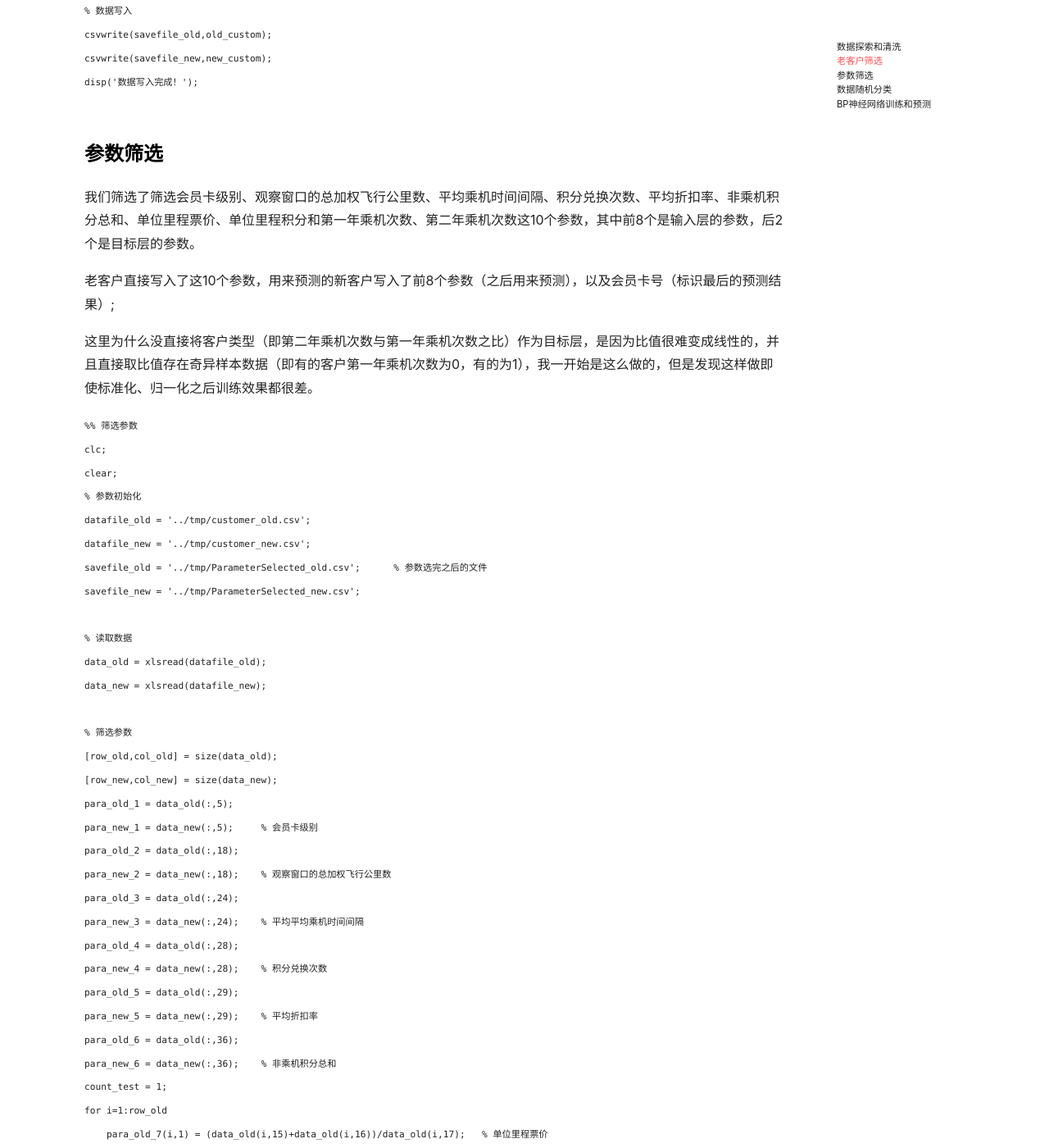
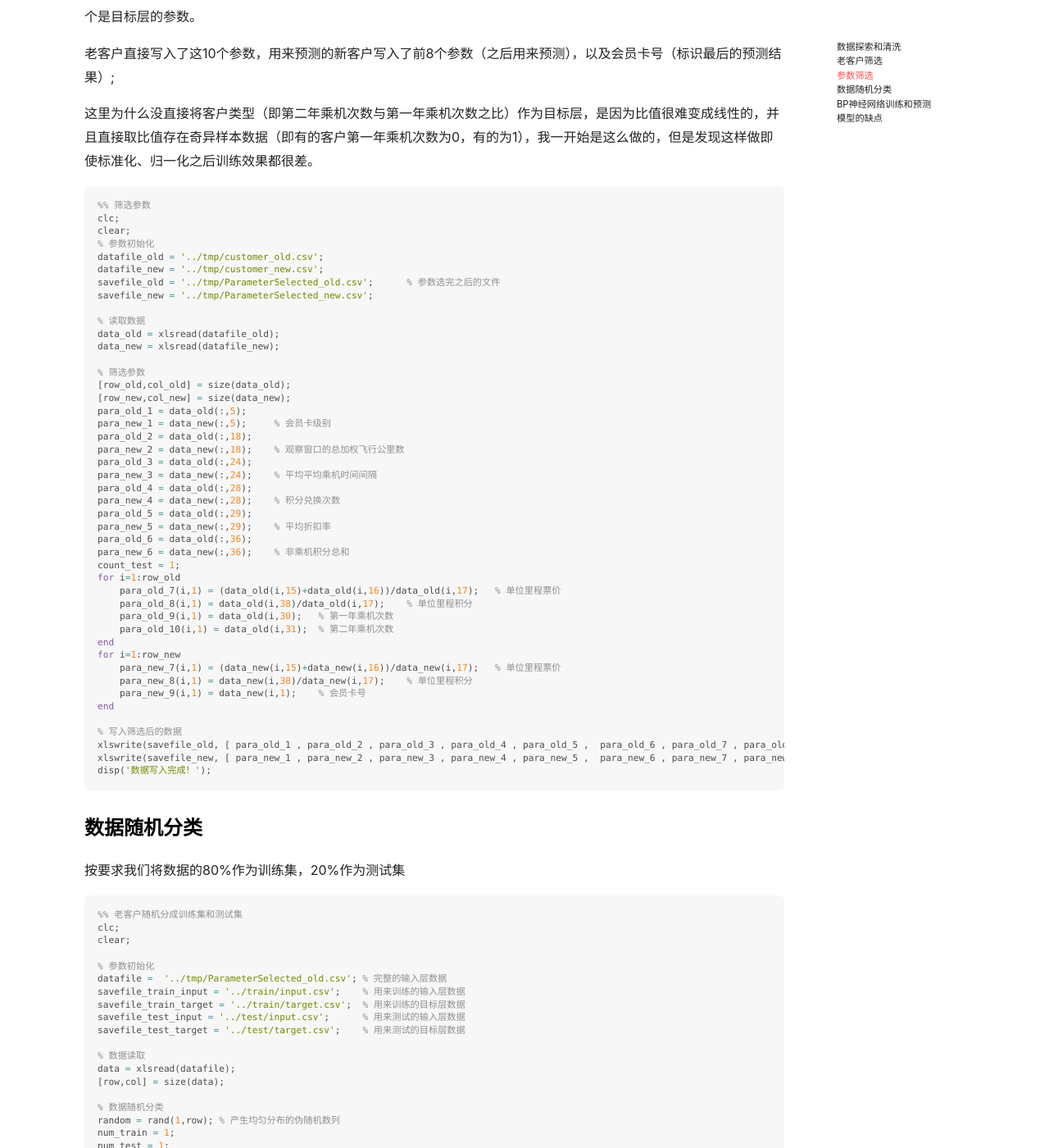
Before and after one commit to shenzhy16/Blog, a Jekyll site: the page built from _posts/2020-5-21-consumer-predict-BPnet.md, in a window 1280 px wide and 1400 px high, scrolled down 1736 px. Shown: the whole window at 82% size. Built offline with Jekyll 4.4.1, drawn with Linux system fonts in a browser that asks for light colours; nearby versions of some CDN libraries; some of the changed text lies outside the part shown.

Commit message:
Update 2020-5-21-consumer-predict-BPnet.md

````diff
--- a/_posts/2020-5-21-consumer-predict-BPnet.md
+++ b/_posts/2020-5-21-consumer-predict-BPnet.md
@@ -1,20 +1,21 @@
 ---
 layout: article
-title: 用BP神经网络模型预测航空公司客户流失程度
+title: 用BP神经网络预测航空公司客户流失程度
 author: 沈卓洋
 date: 2020-5-21 21:35:00 +0800
 fig-caption: # Add fig caption (optional)
 tags: [MATLAB]
 ---
-前几天看到一个用BP神经网络预测航空公司客户流失的数学模型，如下图
-![img](/assets/images/2020-5-21/customer.png)
-给了六万多条乘客的各类信息，包括会员卡号、级别、年龄、性别、工作地这些基本信息，以及与积分和乘机次数相关的乘机信息。
+前几天看到一个要求用BP神经网络预测航空公司客户流失的数学模型，如下图
+<div align=center><img src="/assets/images/2020-5-21/customer.png" width="600"/></div>
+给了六万多条乘客的各类信息，包括会员卡号、级别、年龄、性别、工作地这些基本信息，以及与积分和乘机次数相关的乘机信息。以下是我的处理过程：
 
 ### 数据探索和清洗
 首先进行数据探索和清洗，用来清楚那些出错的、无意义的乘客信息（例如乘机次数是0但里程大于0），这部分程序就不放上来了；
 ### 老客户筛选
 本题的客户流失分析是针对老客户进行的，也就是说我们先把乘机数量大于6的筛选出来，然后把筛选剩下的作为新客户，用来老客户训练出来的模型预测未来的的客户类型（流不流失）。
-```MATLAB
+
+```matlab
 %% 筛选老客户和新客户
 clc;
 clear;
@@ -47,7 +48,6 @@ disp(['共筛选出新客户' num2str(num_new - 1) '位']);
 csvwrite(savefile_old,old_custom);
 csvwrite(savefile_new,new_custom);
 disp('数据写入完成！');
-
 ```
 ### 参数筛选
 我们筛选了筛选会员卡级别、观察窗口的总加权飞行公里数、平均乘机时间间隔、积分兑换次数、平均折扣率、非乘机积分总和、单位里程票价、单位里程积分和第一年乘机次数、第二年乘机次数这10个参数，其中前8个是输入层的参数，后2个是目标层的参数。
@@ -56,7 +56,7 @@ disp('数据写入完成！');
 
 这里为什么没直接将客户类型（即第二年乘机次数与第一年乘机次数之比）作为目标层，是因为比值很难变成线性的，并且直接取比值存在奇异样本数据（即有的客户第一年乘机次数为0，有的为1），我一开始是这么做的，但是发现这样做即使标准化、归一化之后训练效果都很差。
 
-```MATLAB
+```matlab
 %% 筛选参数
 clc;
 clear;
@@ -108,7 +108,7 @@ disp('数据写入完成！');
 
 按要求我们将数据的80%作为训练集，20%作为测试集
 
-```MATLAB
+```matlab
 %% 老客户随机分成训练集和测试集
 clc;
 clear;
@@ -155,7 +155,7 @@ disp('数据写入完成！');
 ### BP神经网络训练和预测
 首先我们要进行数据的标准化，顺便将矩阵转置了一下（标准化函数和神经网络训练的时候都要求列为样本，而老师给的恰好反了），这里我们用的是mapminmax函数，标准化之后用神经网络跑吧，经过反复训练和调参，发现使用神经元数量是10、最大迭代次数是2000、训练的误差进度是0.001、学习速度是0.05、变学习率梯度下降算法效果相对比较好；接着就用它预测吧
 
-```MATLAB
+```matlab
 %% 利用BP神经网络训练和测试，并且预测新客户的客户类型
 clear;
 clc;
@@ -226,7 +226,7 @@ if count/N > 0.5
 else disp('测试结果不理想，宁还是重新训练或者继续调参吧233333')
 end
 ```
-###　模型的缺点
+### 模型的缺点
 
 * 仅仅对老客户进行了粗略的筛选，认为乘机次数>6就是老客户，我感觉这个界定标准不严格和准确，事实上筛选出来的32565位老客户中有相当一部分客户根本不在乎选择的什么航空公司，因为有一部分老客户两年积分都没兑换过，非乘机积分也没领取过，人根本不在乎坐的是谁家的航班，这部分老客户的数据参考价值不大；
 * 我们训练出来的模型是老客户的客户流失模型，那它来预测新客户的客户流失，肯定不准确
````
